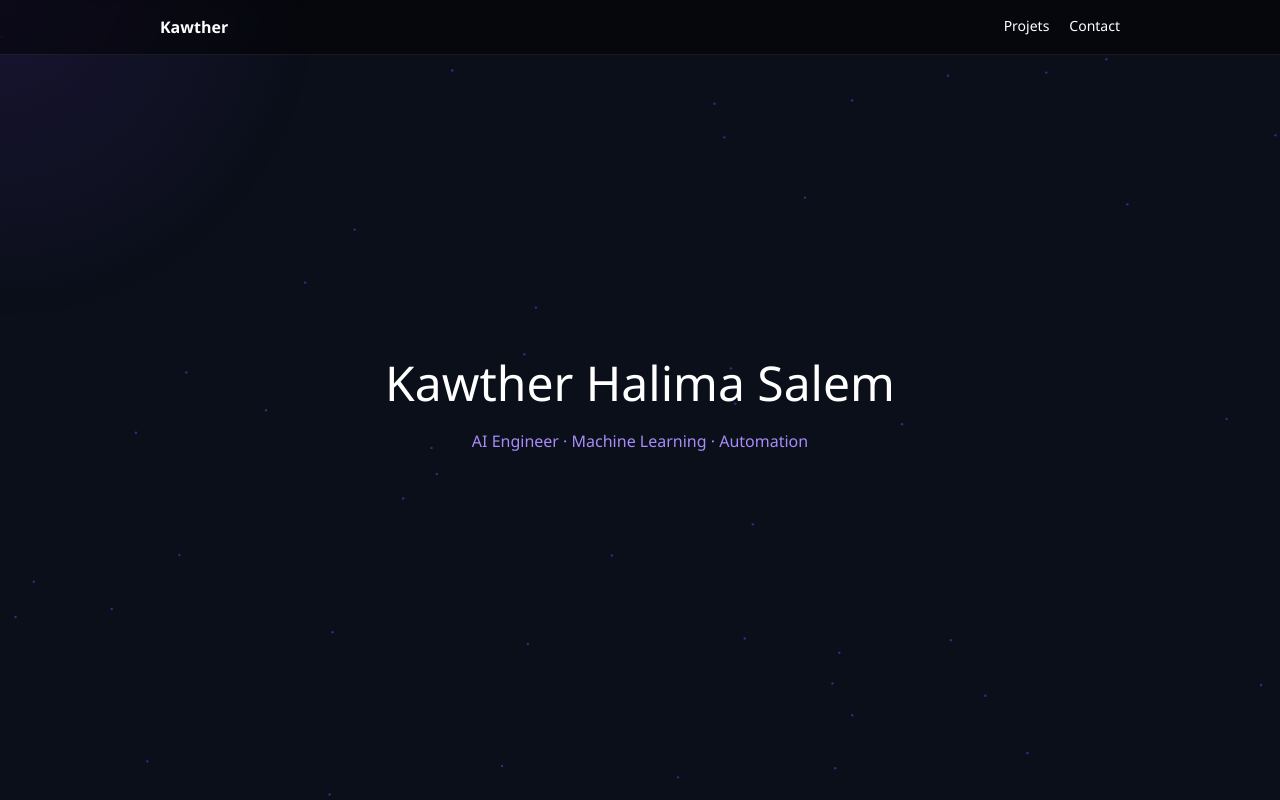
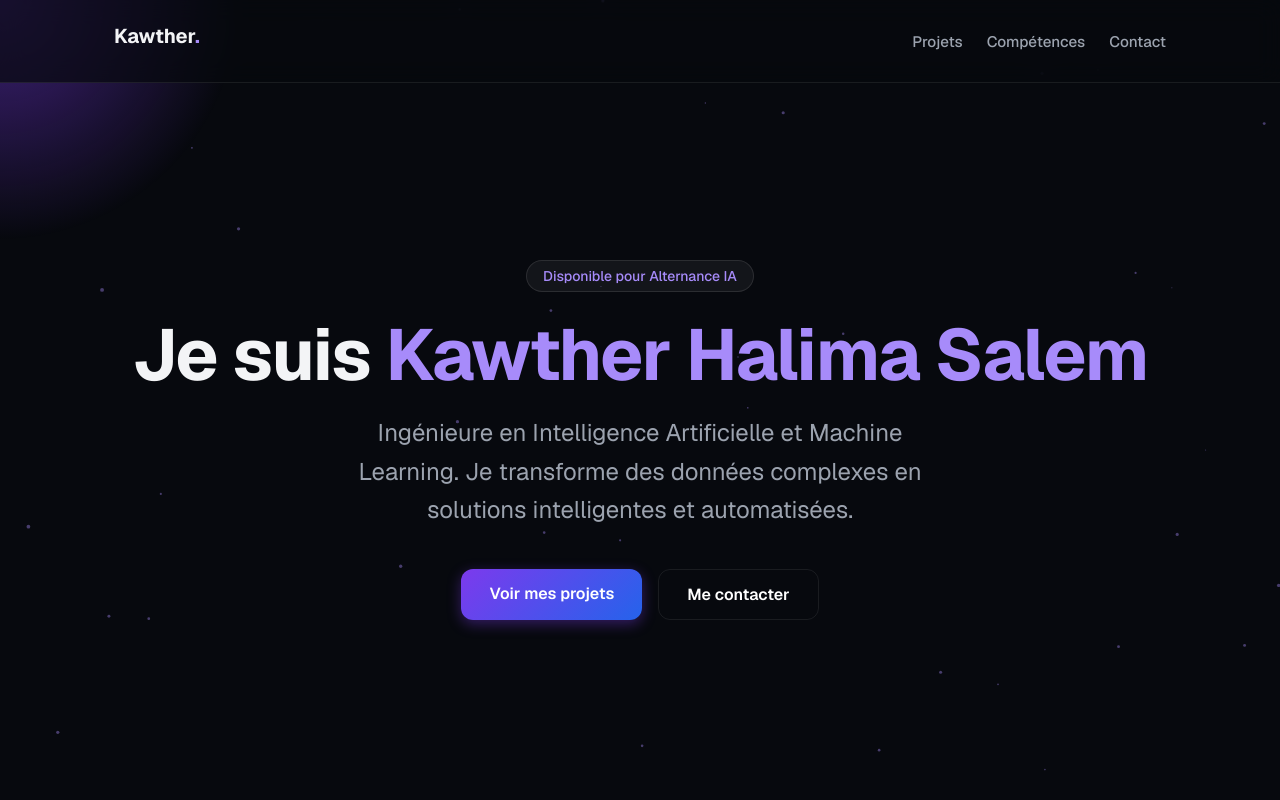
Before and after one commit to KawtherHSl/portfolio, a Next.js app: page / in a window 1280 px wide. Shown: the top 800 px of the page. Built offline with nearby package versions, Linux system fonts and the light colour scheme.

Commit message:
feat: initialize portfolio application with interactive hero, projects, and skills sections

```diff
--- a/app/globals.css
+++ b/app/globals.css
@@ -1,67 +1,237 @@
-@tailwind base;
-@tailwind components;
-@tailwind utilities;
+:root {
+  --bg-dark: #07090E;
+  --bg-card: rgba(255, 255, 255, 0.03);
+  --bg-card-hover: rgba(255, 255, 255, 0.08);
+  --border-light: rgba(255, 255, 255, 0.08);
+  --primary-glow: rgba(124, 58, 237, 0.5);
+  --secondary-glow: rgba(37, 99, 235, 0.5);
 
-body {
+  --text-main: #F3F4F6;
+  --text-muted: #9CA3AF;
+  --text-accent: #A78BFA;
+
+  --font-sans: var(--font-geist-sans), -apple-system, BlinkMacSystemFont, "Segoe UI", Roboto, "Helvetica Neue", sans-serif;
+  --font-mono: var(--font-geist-mono), ui-monospace, SFMono-Regular, Menlo, Monaco, Consolas, "Liberation Mono", "Courier New", monospace;
+}
+
+* {
+  box-sizing: border-box;
   margin: 0;
   padding: 0;
-  background: #0B0F19;
+}
+
+html, body {
+  background-color: var(--bg-dark);
+  color: var(--text-main);
+  font-family: var(--font-sans);
+  scroll-behavior: smooth;
+  min-height: 100vh;
+  overflow-x: hidden;
+}
+
+a {
+  color: inherit;
+  text-decoration: none;
+}
+
+/* Typography Details */
+h1, h2, h3, h4, h5, h6 {
+  font-weight: 700;
+  line-height: 1.2;
+  margin-bottom: 0.5em;
+}
+
+p {
+  line-height: 1.6;
+}
+
+/* Glassmorphism Utilities */
+.glass-panel {
+  background: var(--bg-card);
+  backdrop-filter: blur(12px);
+  -webkit-backdrop-filter: blur(12px);
+  border: 1px solid var(--border-light);
+  border-radius: 20px;
+  transition: all 0.3s ease;
+}
+
+.glass-panel:hover {
+  background: var(--bg-card-hover);
+  border-color: rgba(255, 255, 255, 0.15);
+  transform: translateY(-5px);
+}
+
+/* Custom Scrollbar */
+::-webkit-scrollbar {
+  width: 8px;
+}
+::-webkit-scrollbar-track {
+  background: var(--bg-dark);
+}
+::-webkit-scrollbar-thumb {
+  background: #333;
+  border-radius: 4px;
+}
+::-webkit-scrollbar-thumb:hover {
+  background: #555;
+}
+
+/* Base Layout Classes used instead of Tailwind */
+.container {
+  max-width: 1100px;
+  margin: 0 auto;
+  padding: 0 24px;
+}
+
+.section {
+  padding: 120px 0;
+  position: relative;
+  z-index: 10;
+}
+
+.section-title {
+  font-size: 2.5rem;
+  margin-bottom: 3rem;
+  text-align: center;
+  background: linear-gradient(135deg, #fff 0%, #a78bfa 100%);
+  -webkit-background-clip: text;
+  -webkit-text-fill-color: transparent;
+}
+
+.grid {
+  display: grid;
+  gap: 24px;
+}
+
+.grid-cols-2 { grid-template-columns: repeat(2, 1fr); }
+.grid-cols-3 { grid-template-columns: repeat(3, 1fr); }
+
+@media (max-width: 768px) {
+  .grid-cols-2, .grid-cols-3 {
+    grid-template-columns: 1fr;
+  }
+}
+
+/* Flex Utilities */
+.flex { display: flex; }
+.flex-col { flex-direction: column; }
+.items-center { align-items: center; }
+.justify-center { justify-content: center; }
+.justify-between { justify-content: space-between; }
+.gap-2 { gap: 8px; }
+.gap-4 { gap: 16px; }
+.gap-6 { gap: 24px; }
+
+/* Buttons & Badges */
+.badge {
+  display: inline-block;
+  padding: 6px 16px;
+  border-radius: 9999px;
+  font-size: 0.875rem;
+  font-weight: 500;
+  background: rgba(255, 255, 255, 0.05);
+  border: 1px solid rgba(255, 255, 255, 0.1);
+  color: var(--text-accent);
+  transition: all 0.3s ease;
+}
+
+.badge:hover {
+  background: rgba(167, 139, 250, 0.1);
+  border-color: rgba(167, 139, 250, 0.3);
+}
+
+.btn-primary {
+  display: inline-block;
+  padding: 14px 28px;
+  border-radius: 12px;
+  background: linear-gradient(135deg, #7c3aed 0%, #2563eb 100%);
   color: white;
-  font-family: 'Segoe UI', sans-serif;
+  font-weight: 600;
+  cursor: pointer;
+  border: none;
+  transition: transform 0.2s, box-shadow 0.2s;
+  box-shadow: 0 4px 14px 0 rgba(124, 58, 237, 0.39);
+}
+
+.btn-primary:hover {
+  transform: translateY(-2px);
+  box-shadow: 0 6px 20px rgba(124, 58, 237, 0.5);
+}
+
+.btn-secondary {
+  display: inline-block;
+  padding: 14px 28px;
+  border-radius: 12px;
+  background: transparent;
+  color: white;
+  font-weight: 600;
+  cursor: pointer;
+  border: 1px solid var(--border-light);
+  transition: all 0.2s;
+}
+
+.btn-secondary:hover {
+  background: rgba(255, 255, 255, 0.05);
+  border-color: rgba(255, 255, 255, 0.2);
 }
 
 /* Navbar */
 .navbar {
   position: fixed;
   top: 0;
-  width: 100%;
-  padding: 15px 30px;
-  display: flex;
-  justify-content: space-between;
-  background: rgba(0, 0, 0, 0.5);
-  backdrop-filter: blur(10px);
-  z-index: 100;
+  left: 0;
+  right: 0;
+  padding: 1.5rem 0;
+  background: rgba(7, 9, 14, 0.7);
+  backdrop-filter: blur(12px);
+  border-bottom: 1px solid var(--border-light);
+  z-index: 50;
+  transition: all 0.3s ease;
+}
+
+.nav-links a {
+  margin-left: 24px;
+  font-size: 0.95rem;
+  font-weight: 500;
+  color: var(--text-muted);
+  transition: color 0.3s;
+}
+
+.nav-links a:hover {
+  color: white;
 }
 
 /* Hero */
 .hero {
-  height: 100vh;
+  min-height: 100vh;
   display: flex;
-  flex-direction: column;
+  align-items: center;
   justify-content: center;
-  align-items: center;
   text-align: center;
+  position: relative;
+  padding-top: 80px;
 }
 
-.hero h1 {
-  font-size: 60px;
-  margin-bottom: 10px;
+.hero-title {
+  font-size: clamp(2.5rem, 6vw, 4.5rem);
+  letter-spacing: -0.02em;
+  margin-bottom: 1rem;
 }
 
-.hero p {
-  color: #a78bfa;
+.hero-subtitle {
+  font-size: clamp(1.1rem, 2vw, 1.5rem);
+  color: var(--text-muted);
+  margin-bottom: 2.5rem;
+  max-width: 600px;
+  margin-inline: auto;
 }
 
-/* Section */
-.section {
-  padding: 100px 20px;
-  max-width: 900px;
-  margin: auto;
+/* Animations */
+@keyframes fadeUp {
+  from { opacity: 0; transform: translateY(30px); }
+  to { opacity: 1; transform: translateY(0); }
 }
 
-/* Projects */
-.project {
-  padding: 20px 0;
-  border-bottom: 1px solid #222;
-  cursor: pointer;
+.animate-fade-up {
+  animation: fadeUp 0.8s cubic-bezier(0.16, 1, 0.3, 1) forwards;
 }
-
-/* Buttons */
-.btn {
-  padding: 12px 25px;
-  border-radius: 12px;
-  background: linear-gradient(90deg, #7c3aed, #2563eb);
-  color: white;
-  border: none;
-  cursor: pointer;
-}
--- a/app/layout.tsx
+++ b/app/layout.tsx
@@ -13,8 +13,8 @@ const geistMono = Geist_Mono({
 });
 
 export const metadata: Metadata = {
-  title: "Create Next App",
-  description: "Generated by create next app",
+  title: "Kawther Halima Salem | AI Engineer Portfolio",
+  description: "Portfolio professionnel de Kawther Halima Salem, Ingénieure en Intelligence Artificielle et Machine Learning.",
 };
 
 export default function RootLayout({
@@ -23,11 +23,8 @@ export default function RootLayout({
   children: React.ReactNode;
 }>) {
   return (
-    <html
-      lang="en"
-      className={`${geistSans.variable} ${geistMono.variable} h-full antialiased`}
-    >
-      <body className="min-h-full flex flex-col">{children}</body>
+    <html lang="fr" className={`${geistSans.variable} ${geistMono.variable}`}>
+      <body>{children}</body>
     </html>
   );
 }
--- a/app/page.tsx
+++ b/app/page.tsx
@@ -7,9 +7,7 @@ const MouseGlow = () => {
   const [pos, setPos] = useState({ x: 0, y: 0 });
 
   useEffect(() => {
-    const move = (e: MouseEvent) =>
-      setPos({ x: e.clientX, y: e.clientY });
-
+    const move = (e: MouseEvent) => setPos({ x: e.clientX, y: e.clientY });
     window.addEventListener("mousemove", move);
     return () => window.removeEventListener("mousemove", move);
   }, []);
@@ -21,7 +19,7 @@ const MouseGlow = () => {
         inset: 0,
         pointerEvents: "none",
         zIndex: 0,
-        background: `radial-gradient(400px at ${pos.x}px ${pos.y}px, rgba(124,58,237,0.12), transparent 80%)`,
+        background: `radial-gradient(600px circle at ${pos.x}px ${pos.y}px, var(--primary-glow), transparent 40%)`,
       }}
     />
   );
@@ -37,11 +35,13 @@ const Particles = () => {
     const ctx = canvas.getContext("2d");
     if (!ctx) return;
 
-    const particles = Array.from({ length: 50 }, () => ({
+    let animationFrameId: number;
+    let particles = Array.from({ length: 40 }, () => ({
       x: Math.random() * window.innerWidth,
       y: Math.random() * window.innerHeight,
-      vx: (Math.random() - 0.5) * 0.3,
-      vy: (Math.random() - 0.5) * 0.3,
+      vx: (Math.random() - 0.5) * 0.2,
+      vy: (Math.random() - 0.5) * 0.2,
+      size: Math.random() * 1.5 + 0.5,
     }));
 
     const resize = () => {
@@ -63,227 +63,211 @@ const Particles = () => {
         if (p.y < 0 || p.y > canvas.height) p.vy *= -1;
 
         ctx.beginPath();
-        ctx.arc(p.x, p.y, 1.2, 0, Math.PI * 2);
-        ctx.fillStyle = "rgba(124,58,237,0.5)";
+        ctx.arc(p.x, p.y, p.size, 0, Math.PI * 2);
+        ctx.fillStyle = "rgba(167, 139, 250, 0.4)";
         ctx.fill();
       });
 
-      requestAnimationFrame(animate);
+      animationFrameId = requestAnimationFrame(animate);
     };
 
     animate();
-    return () => window.removeEventListener("resize", resize);
+    return () => {
+      window.removeEventListener("resize", resize);
+      cancelAnimationFrame(animationFrameId);
+    };
   }, []);
 
-  return (
-    <canvas
-      ref={canvasRef}
-      style={{ position: "fixed", inset: 0, zIndex: 0 }}
-    />
-  );
+  return <canvas ref={canvasRef} style={{ position: "fixed", inset: 0, zIndex: 0, pointerEvents: "none" }} />;
 };
 
 /* ================== Navbar ================== */
 const Navbar = () => (
-  <div
-    style={{
-      position: "fixed",
-      top: 0,
-      width: "100%",
-      backdropFilter: "blur(8px)",
-      background: "rgba(0,0,0,0.5)",
-      borderBottom: "1px solid rgba(255,255,255,0.08)",
-      zIndex: 50,
-    }}
-  >
-    <div
-      style={{
-        maxWidth: 1000,
-        margin: "auto",
-        padding: "15px 20px",
-        display: "flex",
-        justifyContent: "space-between",
-      }}
-    >
-      <h2 style={{ fontWeight: 600 }}>Kawther</h2>
-      <div style={{ display: "flex", gap: 20, fontSize: 14 }}>
+  <nav className="navbar">
+    <div className="container flex justify-between items-center">
+      <h2 style={{ fontSize: "1.25rem", fontWeight: 700, color: "var(--text-main)" }}>Kawther<span style={{color: "var(--text-accent)"}}>.</span></h2>
+      <div className="nav-links">
         <a href="#projects">Projets</a>
+        <a href="#skills">Compétences</a>
         <a href="#contact">Contact</a>
       </div>
     </div>
-  </div>
-);
-
-/* ================== Section ================== */
-const Section = ({ children, id }: any) => (
-  <section
-    id={id}
-    style={{
-      padding: "100px 20px",
-      maxWidth: 900,
-      margin: "auto",
-      position: "relative",
-      zIndex: 10,
-    }}
-  >
-    {children}
-  </section>
-);
-
-/* ================== Project ================== */
-const ProjectItem = ({ project, isOpen, onClick, index }: any) => (
-  <motion.div
-    onClick={onClick}
-    initial={{ opacity: 0, y: 30 }}
-    whileInView={{ opacity: 1, y: 0 }}
-    transition={{ delay: index * 0.1 }}
-    style={{
-      borderBottom: "1px solid rgba(255,255,255,0.1)",
-      padding: "20px 0",
-      cursor: "pointer",
-    }}
-  >
-    <div style={{ display: "flex", justifyContent: "space-between" }}>
-      <div>
-        <h3>{project.title}</h3>
-        <p style={{ color: "#aaa", fontSize: 14 }}>{project.short}</p>
-      </div>
-      <span>{isOpen ? "−" : "+"}</span>
-    </div>
-
-    <AnimatePresence>
-      {isOpen && (
-        <motion.div
-          initial={{ opacity: 0 }}
-          animate={{ opacity: 1 }}
-          exit={{ opacity: 0 }}
-          style={{ marginTop: 10 }}
-        >
-          <p>{project.desc}</p>
-          <p style={{ color: "#a78bfa", fontSize: 13 }}>
-            {project.tech}
-          </p>
-        </motion.div>
-      )}
-    </AnimatePresence>
-  </motion.div>
+  </nav>
 );
 
 /* ================== MAIN ================== */
 export default function Portfolio() {
-  const [openIndex, setOpenIndex] = useState<number | null>(null);
-
   const projects = [
     {
       title: "SignifyAI",
-      short: "Reconnaissance langue des signes",
-      desc: "Mediapipe + LSTM + NLP",
-      tech: "TensorFlow · NLP",
+      short: "Reconnaissance de la langue des signes via flux vidéo",
+      desc: "Développement d'un modèle de Deep Learning capable de traduire la langue des signes en temps réel. Combinaison d'extraction de landmarks spatiaux et d'analyse temporelle pour une précision maximale.",
+      tech: ["MediaPipe", "LSTM", "TensorFlow", "NLP"],
+      link: "#"
     },
     {
-      title: "Pepper",
-      short: "Assistant conversationnel",
-      desc: "Assistant vocal intelligent",
-      tech: "Python · RASA",
+      title: "Pepper l'Assistant",
+      short: "Assistant vocal et conversationnel intelligent",
+      desc: "Création d'un agent conversationnel avancé avec reconnaissance vocale, compréhension du langage naturel (NLU) et synthèse vocale pour des interactions humaines fluides.",
+      tech: ["Python", "RASA", "Speech-to-Text"],
+      link: "#"
     },
     {
-      title: "Automation",
-      short: "Emails intelligents",
-      desc: "Automatisation des emails",
-      tech: "Python",
+      title: "Automatisation RH",
+      short: "Outil intelligent de gestion des candidatures",
+      desc: "Pipeline de traitement des emails avec extraction automatique d'informations clés depuis les CV (parsing) et génération de réponses contextuelles.",
+      tech: ["Python", "Spacy", "API Outlook"],
+      link: "#"
     },
     {
-      title: "YOLOv8",
-      short: "Détection objets",
-      desc: "Détection temps réel",
-      tech: "Computer Vision",
+      title: "Surveillance YOLOv8",
+      short: "Détection d'objets en temps réel",
+      desc: "Système de vision par ordinateur pour la détection et le suivi d'objets dans des flux vidéo de sécurité avec une haute fréquence d'images.",
+      tech: ["Computer Vision", "YOLOv8", "OpenCV"],
+      link: "#"
     },
   ];
 
   return (
-    <div style={{ background: "#0B0F19", color: "white" }}>
+    <>
       <Particles />
       <MouseGlow />
       <Navbar />
 
-      {/* HERO */}
-      <div style={{ height: "100vh", display: "flex", flexDirection: "column", justifyContent: "center", alignItems: "center", textAlign: "center" }}>
-        <motion.h1 initial={{ opacity: 0, y: 30 }} animate={{ opacity: 1, y: 0 }} style={{ fontSize: 48 }}>
-          Kawther Halima Salem
+      <main>
+        {/* HERO SECTION */}
+        <section className="hero">
+          <div className="container" style={{ position: "relative", zIndex: 10 }}>
+            <motion.div initial={{ opacity: 0, scale: 0.9 }} animate={{ opacity: 1, scale: 1 }} transition={{ duration: 0.8 }} style={{ display: "inline-block", marginBottom: "20px" }}>
+              <span className="badge">Disponible pour Alternance IA</span>
+            </motion.div>
+
+            <motion.h1 className="hero-title animate-fade-up">
+              Je suis <span style={{ color: "var(--text-accent)" }}>Kawther Halima Salem</span>
             </motion.h1>
 
-        <motion.p initial={{ opacity: 0 }} animate={{ opacity: 1 }} style={{ color: "#a78bfa", marginTop: 10 }}>
-          AI Engineer · Machine Learning · Automation
+            <motion.p className="hero-subtitle" initial={{ opacity: 0, y: 20 }} animate={{ opacity: 1, y: 0 }} transition={{ delay: 0.3, duration: 0.8 }}>
+              Ingénieure en Intelligence Artificielle et Machine Learning. Je transforme des données complexes en solutions intelligentes et automatisées.
             </motion.p>
+
+            <motion.div className="flex justify-center gap-4" initial={{ opacity: 0, y: 20 }} animate={{ opacity: 1, y: 0 }} transition={{ delay: 0.5, duration: 0.8 }}>
+              <a href="#projects" className="btn-primary">Voir mes projets</a>
+              <a href="#contact" className="btn-secondary">Me contacter</a>
+            </motion.div>
+          </div>
+        </section>
+
+        {/* PROJECTS SECTION */}
+        <section id="projects" className="section container">
+          <motion.h2 className="section-title" initial={{ opacity: 0, y: 30 }} whileInView={{ opacity: 1, y: 0 }} viewport={{ once: true }}>
+            Projets Sélectifs
+          </motion.h2>
+
+          <div className="grid grid-cols-2">
+            {projects.map((project, i) => (
+              <motion.div
+                key={i}
+                className="glass-panel"
+                style={{ padding: "32px", display: "flex", flexDirection: "column", height: "100%" }}
+                initial={{ opacity: 0, y: 40 }}
+                whileInView={{ opacity: 1, y: 0 }}
+                transition={{ delay: i * 0.1, duration: 0.5 }}
+                viewport={{ once: true }}
+              >
+                <div style={{ flexGrow: 1 }}>
+                  <h3 style={{ fontSize: "1.5rem", color: "white", marginBottom: "8px" }}>{project.title}</h3>
+                  <p style={{ color: "var(--text-accent)", fontWeight: 500, marginBottom: "16px" }}>{project.short}</p>
+                  <p style={{ color: "var(--text-muted)", fontSize: "0.95rem", marginBottom: "24px", lineHeight: "1.6" }}>{project.desc}</p>
                 </div>
 
-      {/* PROJECTS */}
-      <Section id="projects">
-        <h2 style={{ marginBottom: 30 }}>Projets</h2>
-        {projects.map((p, i) => (
-          <ProjectItem
-            key={i}
-            index={i}
-            project={p}
-            isOpen={openIndex === i}
-            onClick={() => setOpenIndex(openIndex === i ? null : i)}
-          />
+                <div className="flex" style={{ flexWrap: "wrap", gap: "8px", marginTop: "auto", paddingTop: "16px", borderTop: "1px solid var(--border-light)" }}>
+                  {project.tech.map((t, idx) => (
+                    <span key={idx} className="badge" style={{ fontSize: "0.75rem", padding: "4px 12px" }}>{t}</span>
                   ))}
-      </Section>
-
-      {/* LANGUAGES */}
-      <Section id="languages">
-        <motion.h2 initial={{ opacity: 0, y: 30 }} whileInView={{ opacity: 1, y: 0 }} className="text-3xl font-bold mb-10">Langues</motion.h2>
-        <div className="grid md:grid-cols-3 gap-6">
-          {[{ name: "Arabe", lvl: "Langue maternelle" }, { name: "Français", lvl: "Bilingue" }, { name: "Anglais", lvl: "Professionnel" }].map((l, i) => (
-            <motion.div key={i} initial={{ opacity: 0, y: 40 }} whileInView={{ opacity: 1, y: 0 }} transition={{ delay: i * 0.2 }} className="bg-white/5 border border-white/10 rounded-2xl p-6 text-center hover:scale-105 transition">
-              <p className="text-xl font-semibold">{l.name}</p>
-              <p className="text-gray-400 text-sm mt-2">{l.lvl}</p>
+                </div>
               </motion.div>
             ))}
           </div>
-      </Section>
+        </section>
 
+        {/* SKILLS SECTION */}
+        <section id="skills" className="section container">
+          <motion.h2 className="section-title" initial={{ opacity: 0, y: 30 }} whileInView={{ opacity: 1, y: 0 }} viewport={{ once: true }}>
+            Compétences Techniques
+          </motion.h2>
 
-      {/* INTERESTS */}
-      <Section id="interests">
-        <motion.h2 initial={{ opacity: 0, y: 30 }} whileInView={{ opacity: 1, y: 0 }} className="text-3xl font-bold mb-10">Centres d’intérêt</motion.h2>
-        <div className="flex flex-wrap gap-4 justify-center">
-          {["Natation", "Cuisine", "Mode & stylisme", "Voyage", "Culture"].map((c, i) => (
-            <motion.div key={i} initial={{ opacity: 0, scale: 0.8 }} whileInView={{ opacity: 1, scale: 1 }} transition={{ delay: i * 0.15 }} className="px-5 py-2 bg-gradient-to-r from-purple-600/20 to-blue-600/20 border border-white/10 rounded-full">
-              {c}
-            </motion.div>
-          ))}
-        </div>
-      </Section>
-
-      {/* SKILLS */}
-      <Section id="skills">
-        <motion.h2 initial={{ opacity: 0, y: 30 }} whileInView={{ opacity: 1, y: 0 }} className="text-3xl font-bold mb-10">Compétences</motion.h2>
-        <div className="flex flex-wrap gap-4">
-          {["TensorFlow", "PyTorch", "Transformers", "YOLOv8", "Python", "NodeJS", "SQL"].map((s, i) => (
-            <motion.div key={i} initial={{ opacity: 0, y: 20 }} whileInView={{ opacity: 1, y: 0 }} transition={{ delay: i * 0.1 }} className="px-4 py-2 bg-white/5 border border-white/10 rounded-full hover:bg-purple-500/10">
+          <div className="flex justify-center" style={{ flexWrap: "wrap", gap: "16px", maxWidth: "800px", margin: "0 auto" }}>
+            {["TensorFlow", "PyTorch", "Transformers", "YOLOv8", "Computer Vision", "NLP", "Python", "NodeJS", "React", "SQL", "Git"].map((s, i) => (
+              <motion.div
+                key={i}
+                className="glass-panel"
+                style={{ padding: "12px 24px", fontSize: "1.1rem", fontWeight: 500, color: "white" }}
+                initial={{ opacity: 0, scale: 0.8 }}
+                whileInView={{ opacity: 1, scale: 1 }}
+                transition={{ delay: i * 0.05, type: "spring" }}
+                viewport={{ once: true }}
+              >
                 {s}
               </motion.div>
             ))}
           </div>
-      </Section>
+        </section>
 
-      {/* CONTACT */}
-      <Section id="contact">
+        {/* INFO SECTION */}
+        <section className="section container">
+          <div className="grid grid-cols-2" style={{ gap: "40px" }}>
+            {/* Languages */}
+            <motion.div className="glass-panel" style={{ padding: "40px" }} initial={{ opacity: 0, x: -30 }} whileInView={{ opacity: 1, x: 0 }} viewport={{ once: true }}>
+              <h3 style={{ fontSize: "1.8rem", marginBottom: "24px", color: "white" }}>Langues</h3>
+              <div className="flex flex-col gap-4">
+                {[{ name: "Arabe", lvl: "Langue maternelle" }, { name: "Français", lvl: "Bilingue" }, { name: "Anglais", lvl: "Professionnel" }].map((l, i) => (
+                  <div key={i} className="flex justify-between items-center" style={{ paddingBottom: "16px", borderBottom: "1px solid var(--border-light)" }}>
+                    <span style={{ fontSize: "1.1rem", fontWeight: 500 }}>{l.name}</span>
+                    <span style={{ color: "var(--text-muted)", fontSize: "0.9rem" }}>{l.lvl}</span>
+                  </div>
+                ))}
+              </div>
+            </motion.div>
+
+            {/* Interests */}
+            <motion.div className="glass-panel" style={{ padding: "40px" }} initial={{ opacity: 0, x: 30 }} whileInView={{ opacity: 1, x: 0 }} viewport={{ once: true }}>
+              <h3 style={{ fontSize: "1.8rem", marginBottom: "24px", color: "white" }}>Centres d’intérêt</h3>
+              <div className="flex" style={{ flexWrap: "wrap", gap: "12px" }}>
+                {["Natation", "Cuisine", "Mode & Création", "Voyages", "Culture"].map((c, i) => (
+                  <span key={i} className="badge" style={{ padding: "10px 20px", fontSize: "1rem" }}>
+                    {c}
+                  </span>
+                ))}
+              </div>
+            </motion.div>
+          </div>
+        </section>
+
+        {/* CONTACT SECTION */}
+        <section id="contact" className="section container">
           <motion.div
+            className="glass-panel text-center"
+            style={{ padding: "80px 40px", display: "flex", flexDirection: "column", alignItems: "center", background: "linear-gradient(to bottom, var(--bg-card), transparent)" }}
             initial={{ opacity: 0, y: 50 }}
             whileInView={{ opacity: 1, y: 0 }}
-          className="bg-white/5 border border-white/10 rounded-3xl p-10 text-center"
+            viewport={{ once: true }}
           >
-          <h2 className="text-3xl font-bold mb-4">Travaillons ensemble</h2>
-          <p className="text-gray-400 mb-6">Disponible pour alternance IA</p>
-          <div className="flex justify-center gap-4">
-            <a href="mailto:halimasalemkawther@gmail.com" className="px-6 py-3 bg-purple-600 rounded-xl">Email</a>
-            <a href="#" className="px-6 py-3 border border-white/20 rounded-xl">LinkedIn</a>
+            <h2 style={{ fontSize: "3rem", fontWeight: 700, color: "white", marginBottom: "16px" }}>Travaillons Ensemble</h2>
+            <p style={{ fontSize: "1.2rem", color: "var(--text-muted)", maxWidth: "500px", marginBottom: "40px", lineHeight: "1.6" }}>
+              Je suis actuellement à la recherche d'une alternance en Intelligence Artificielle. N'hésitez pas à me contacter pour discuter d'opportunités.
+            </p>
+
+            <div className="flex gap-4" style={{ flexWrap: "wrap", justifyContent: "center" }}>
+              <a href="mailto:halimasalemkawther@gmail.com" className="btn-primary">Envoyer un Email</a>
+              <a href="https://linkedin.com/" target="_blank" rel="noreferrer" className="btn-secondary">Voir mon LinkedIn</a>
             </div>
           </motion.div>
-      </Section>
-    </div>
+        </section>
+      </main>
+
+      <footer style={{ borderTop: "1px solid var(--border-light)", padding: "40px 0", textAlign: "center", color: "var(--text-muted)", position: "relative", zIndex: 10 }}>
+        <p>© {new Date().getFullYear()} Kawther Halima Salem. Tous droits réservés.</p>
+      </footer>
+    </>
   );
 }
```
Lines whose indentation alone changed are shown as unchanged.
